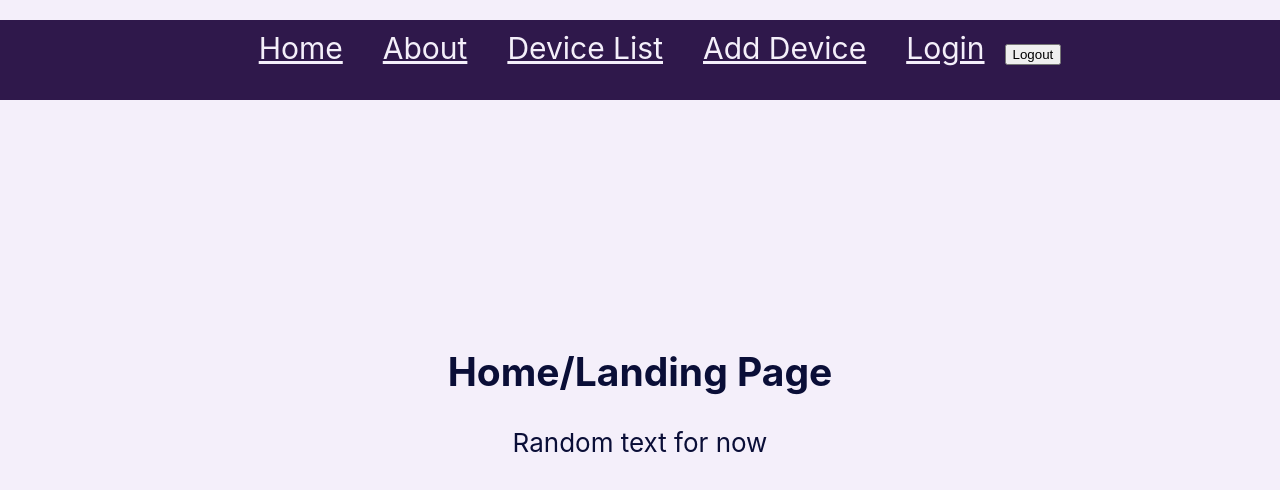
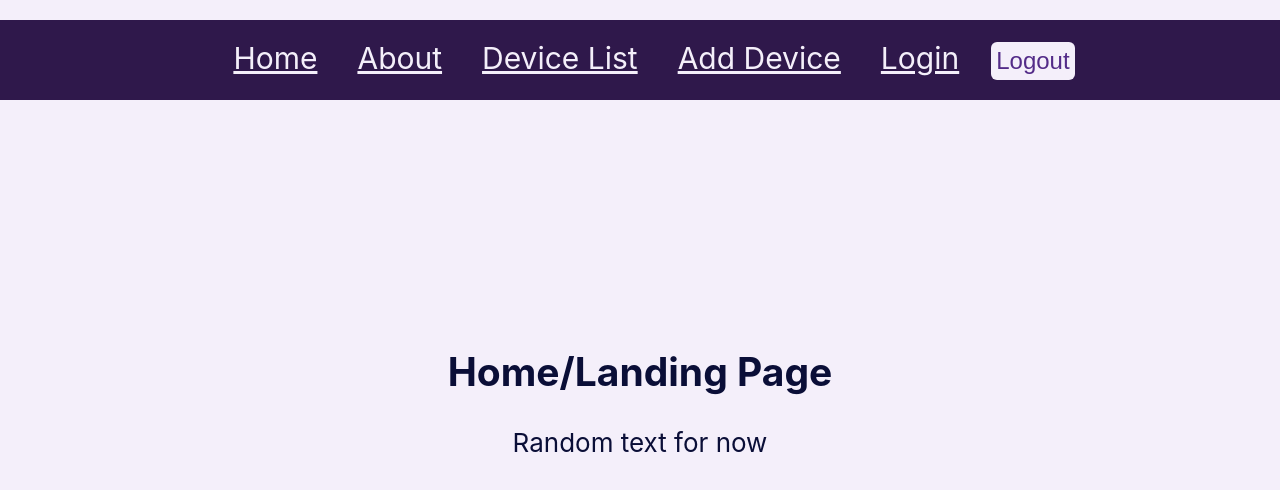
Before and after one commit to maxscottrutherford/BeamTeamCSC131, a React (Create React App) app: page / in a window 1280 px wide. Shown: the top 490 px of the page. Built offline with nearby package versions, Linux system fonts and the light colour scheme; no server answers; what @vendia/client would draw is missing.

Commit message:
Styled logout button

```diff
--- a/src/App.css
+++ b/src/App.css
@@ -102,3 +102,19 @@
   margin-top: 20px;
   text-align: center;
 }
+
+#logout-button {
+  font-size: 24px;
+  border: none;
+  border-radius: 6px;
+  padding: 5px;
+  margin: 12px;
+  background-color: #f4effa;
+  color: #532b88;
+}
+
+#logout-button:hover {
+  cursor: pointer;
+  color: #f4effa;
+  background-color: #532b88;
+}
--- a/src/App.js
+++ b/src/App.js
@@ -112,7 +112,7 @@ function AppLayout() {
         <Link to='/login' class="navlistitem">
           Login
         </Link>
-        <button onClick={handleLogout} >
+        <button onClick={handleLogout} id="logout-button">
           Logout
         </button>
       </nav>
```
